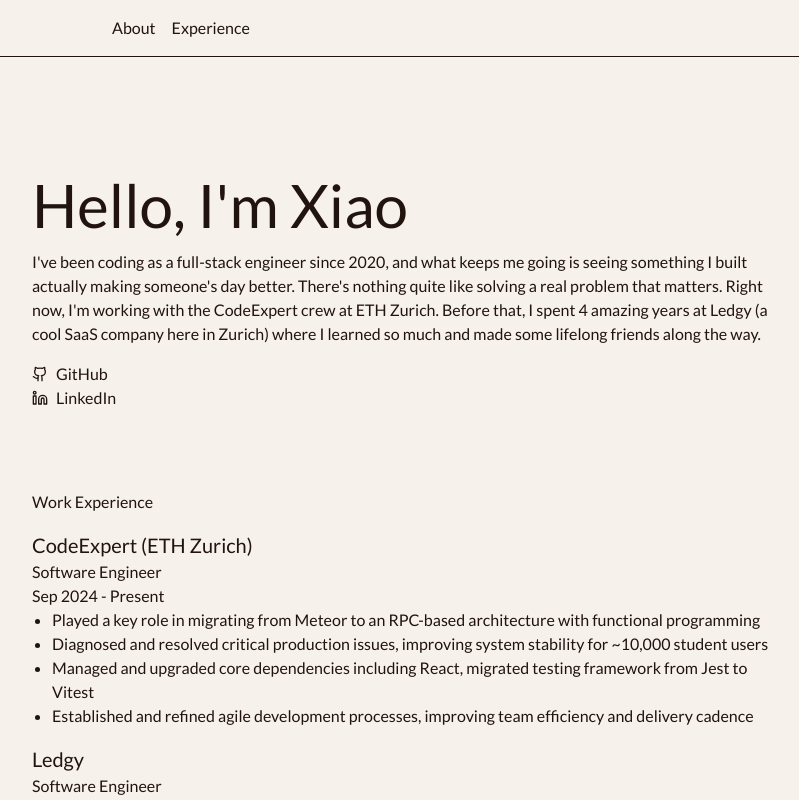
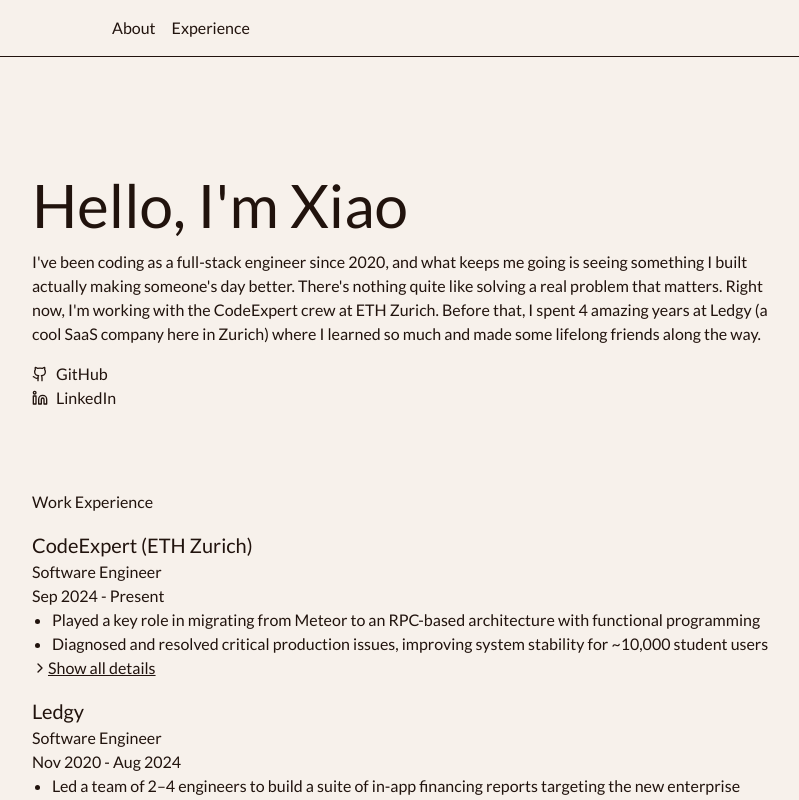
Before and after one commit to XiaoSunXS/xiaosun.dev, a Next.js app: page / in a window 1280 px wide. Shown: the top 800 px of the page, without its empty margins (48-847 px from the left). Built offline with nearby package versions, Linux system fonts and the light colour scheme.

Commit message:
feat: add collapsableList

```diff
--- /dev/null
+++ b/src/app/components/CollapsableList.tsx
@@ -0,0 +1,64 @@
+"use client";
+import { useState } from "react";
+import { LuChevronRight, LuChevronUp } from "react-icons/lu";
+
+export const CollapsableList = ({
+  items,
+  label,
+  showOnDefault = 3,
+}: {
+  items: React.ReactNode[];
+  label: string;
+  showOnDefault?: number;
+}) => {
+  const shouldCollapse = items.length > showOnDefault;
+  const [isCollapsed, setIsCollapsed] = useState(true);
+
+  if (!shouldCollapse) {
+    <ul className="list-disc ml-5">
+      {items.slice(0).map((item, index) => (
+        <li key={`collapsable-item-${index}`}>{item}</li>
+      ))}
+    </ul>;
+  }
+
+  if (isCollapsed) {
+    return (
+      <div>
+        <ul className="list-disc ml-5">
+          {items.slice(0, showOnDefault).map((item, index) => (
+            <li key={`collapsable-item-${index}`}>{item}</li>
+          ))}
+        </ul>
+        <a
+          className="underline cursor-pointer flex"
+          onClick={() => setIsCollapsed(false)}
+        >
+          <LuChevronRight className="mt-1 ml-0" />
+          Show all {label}
+        </a>
+      </div>
+    );
+  }
+
+  if (!isCollapsed) {
+    return (
+      <div>
+        <ul className="list-disc ml-5">
+          {items.slice(0).map((item, index) => (
+            <li key={`collapsable-item-${index}`}>{item}</li>
+          ))}
+        </ul>
+        <a
+          className="underline cursor-pointer flex"
+          onClick={() => setIsCollapsed(true)}
+        >
+          <LuChevronUp className="m-1" />
+          Hide
+        </a>
+      </div>
+    );
+  }
+
+  return null;
+};
--- a/src/app/components/JobExperiences.tsx
+++ b/src/app/components/JobExperiences.tsx
@@ -1,5 +1,8 @@
+"use client";
+
 import { JOB_EXPERIENCES } from "../contents/jobExperience";
 import { formatYearMonth } from "../utils/helpers";
+import { CollapsableList } from "./CollapsableList";
 
 export const JobExperiences = () => (
   <div className="space-y-4">
@@ -7,18 +10,18 @@
     {JOB_EXPERIENCES.map((jobExperienceItem) => (
       <div key={`job-at-${jobExperienceItem.company}`}>
         <h4>{jobExperienceItem.company}</h4>
-        <h5>{jobExperienceItem.title}</h5>
+        <p>{jobExperienceItem.title}</p>
         <p>
           {formatYearMonth(jobExperienceItem.dates.start)} -{" "}
           {jobExperienceItem.dates.end
             ? formatYearMonth(jobExperienceItem.dates.end)
             : "Present"}
         </p>
-        <ul className="list-disc ml-5">
-          {jobExperienceItem.tasks.map((task, index) => (
-            <li key={`job-task-${index}`}>{task}</li>
-          ))}
-        </ul>
+        <CollapsableList
+          items={jobExperienceItem.tasks}
+          label="details"
+          showOnDefault={2}
+        />
       </div>
     ))}
   </div>
```
